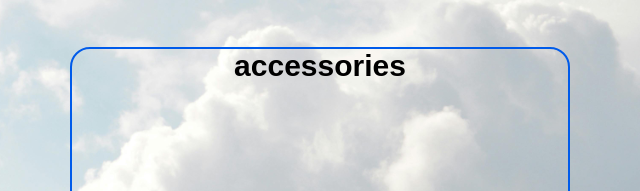
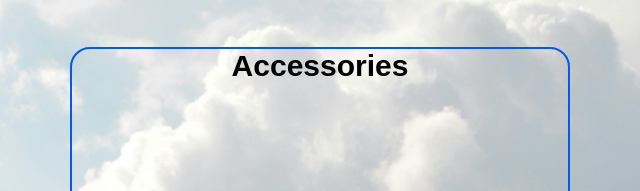
Before and after one commit to boodyxdgamer/Website-project, a plain HTML site: page index.html in a window 1280 px wide. Shown: the part 276-467 px from the top of the page, 622-1262 px from the left. Drawn offline with Linux system fonts and the light colour scheme.

Commit message:
Update index.html

```diff
--- a/index.html
+++ b/index.html
@@ -85,7 +85,7 @@
           <button class="shopbutton" onclick="window.location.href='m.console.html'">Show Products</button>
         </div>
         <div class="catigory">
-          <h2 class="homeh2">accessories</h2>
+          <h2 class="homeh2">Accessories</h2>
           <a href="m.accessories.html"><img src="./Images/Accessories.png"  alt="Accessories" class="catigory-img" /></a>
           <button class="shopbutton" onclick="window.location.href='m.console.html'">Show Products</button>
         </div>
```
